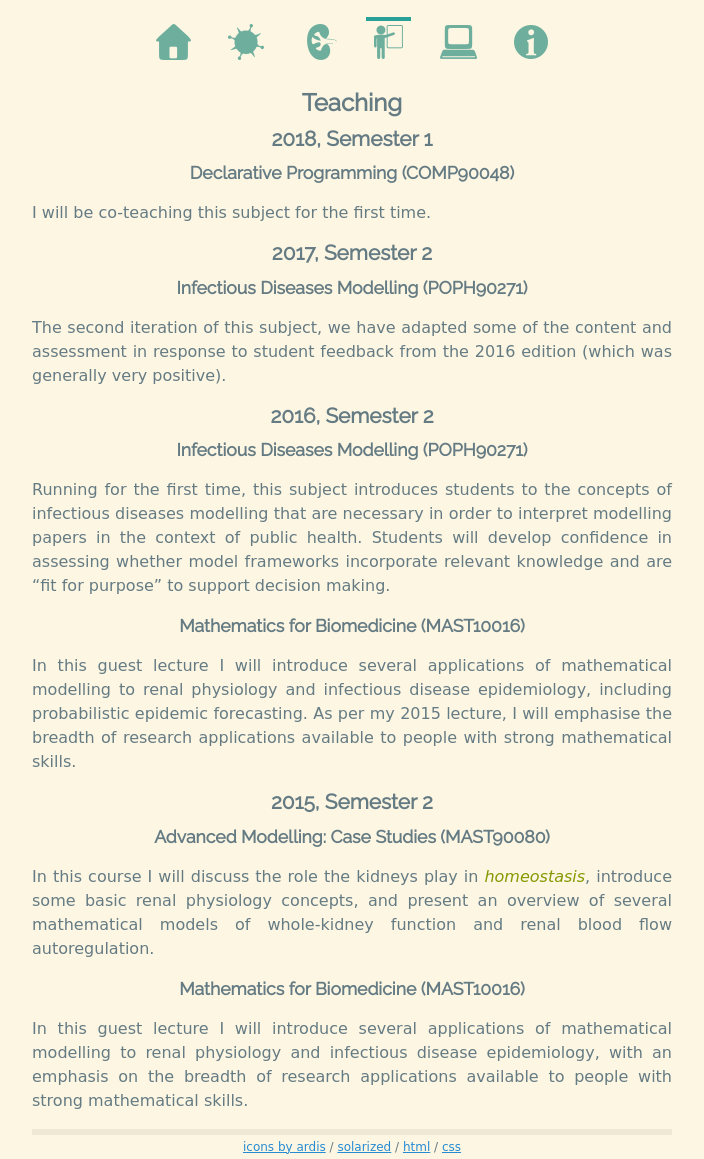
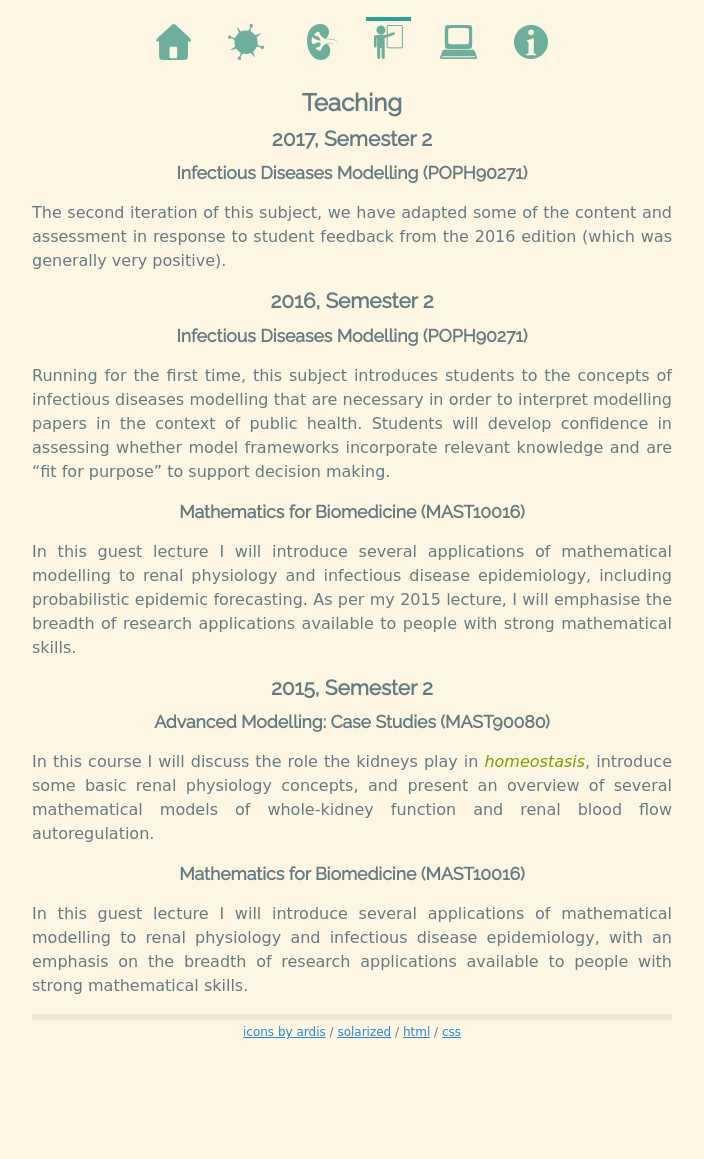
Before and after one commit to robmoss/previous2-robmoss.github.io, a Jekyll site: the page built from teaching/index.md, in a window 1280 px wide. Shown: the whole page, without its empty margins (288-992 px from the left). Built offline with Jekyll 4.4.1, drawn with Linux system fonts in a browser that asks for light colours; some web fonts are replaced; after the commit the page ends 1044 px from its top, so only the background shows below that.

Commit message:
No longer teaching Declarative Programming

```diff
--- a/teaching/index.md
+++ b/teaching/index.md
@@ -2,12 +2,6 @@
 title: Teaching
 category: teaching
 ---
-
-## 2018, Semester 1
-
-### Declarative Programming (COMP90048)
-
-I will be co-teaching this subject for the first time.
 
 ## 2017, Semester 2
 
```
